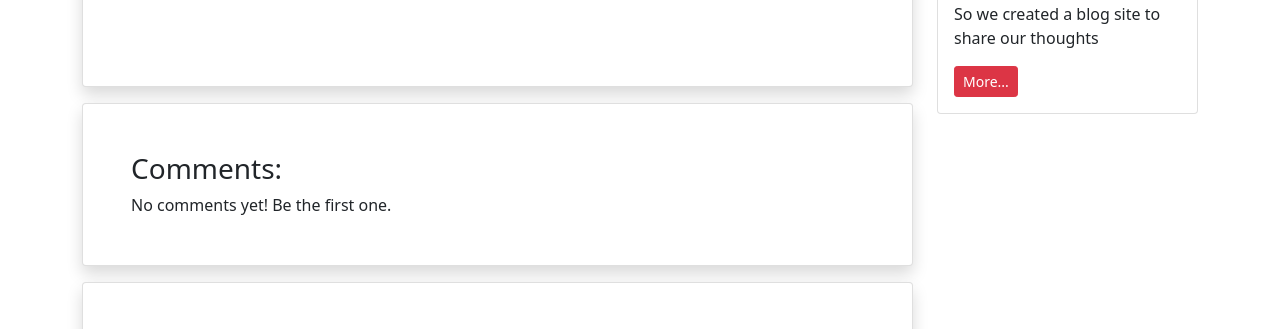
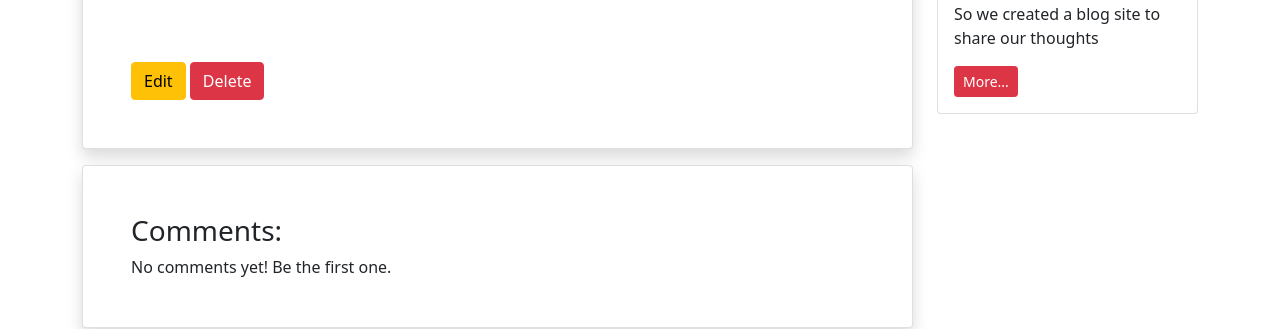
Before and after one commit to sinalalebakhsh/The_first_secure_site_TFSS_1, a Django app: template blog/templates/blog/post_detail.html in a window 1280 px wide. Shown: the part 330-659 px from the top of the page. Run offline with Django 4.2, Linux system fonts and the light colour scheme; the template is opened without the code that fills it, so the values that code supplies are empty.

Commit message:
debuging code

```diff
--- a/blog/templates/blog/post_delete.html
+++ b/blog/templates/blog/post_delete.html
@@ -11,6 +11,9 @@
         <div class="row">
                 <div class="card shadow my-3 p-5">
                     <h1> Are you sure ? ****** آیا مطمئن هستی ؟ </h1>
+                    <br>
+                    <p><b>after deleting, every information of this post's don't back for recovery</b></p>
+                    <p><b>بعد از پاک کردن، تمام اطلاعات حذف می شه و دیگه راهی برای بازگردانی نیست</b></p>
                     <br>
                     <form action="">
                         <input type="submit" class="btn btn-danger">
--- a/blog/templates/blog/post_detail.html
+++ b/blog/templates/blog/post_detail.html
@@ -11,6 +11,11 @@
                     <h1>{{ post.title }}</h1>
                     <p class="small text-muted mt-2">By: {{ post.author }}</p>
                     <p class="mt-2">{{ post.text }}</p>
+                    <br>
+                    <div>
+                        <a href="{% url 'post-update' post.id %}" class="btn btn-warning">Edit</a>
+                        <a href="{% url 'post_delete' post.id %}" class="btn btn-danger">Delete</a>
+                    </div>
                 </div>
 
                 <div class="card shadow my-3 p-5">
--- a/blog/templates/blog/posts_list.html
+++ b/blog/templates/blog/posts_list.html
@@ -20,7 +20,6 @@
                                 {{ post.text }}
                            </p>
                             <a href="{% url 'post detail' post.id %}" class="btn btn-primary">Read this...</a>
-                            <a href="{% url 'post-update' post.id %}" class="btn btn-info">Edit the Post</a>
                         </div>
                     </div>
                 {% endfor %}
```
